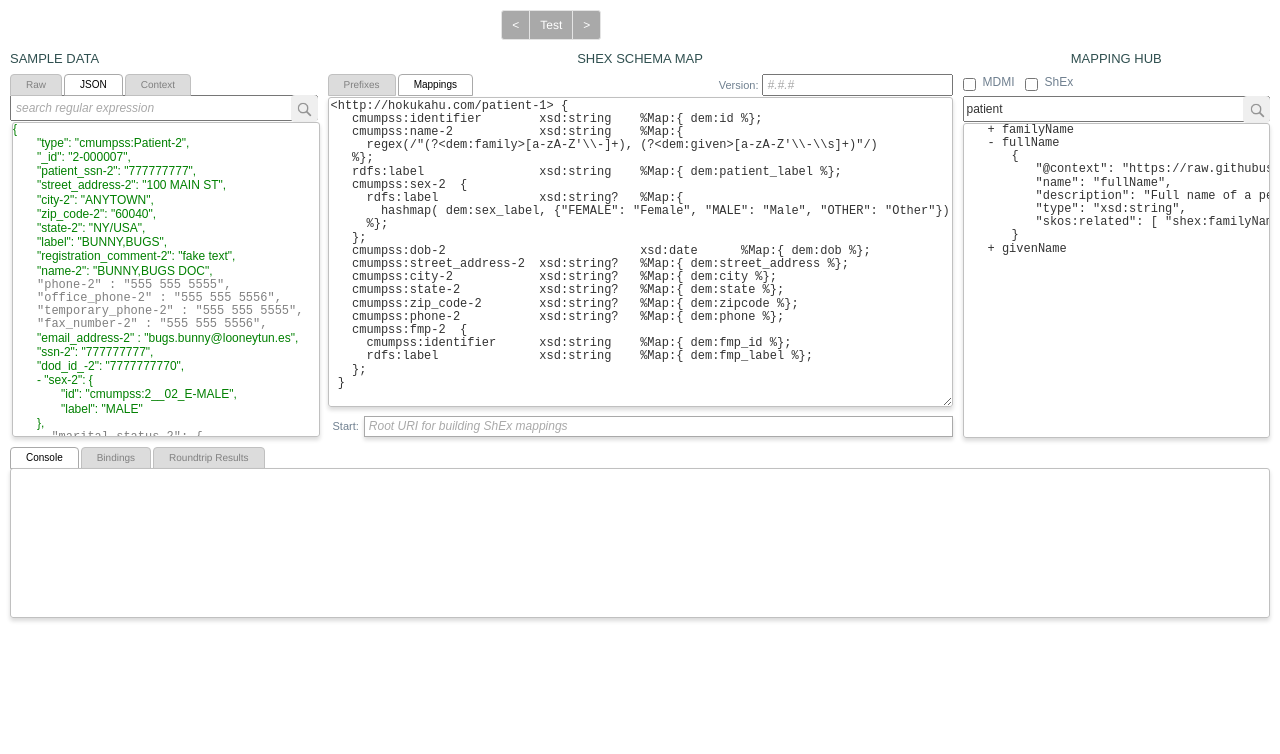
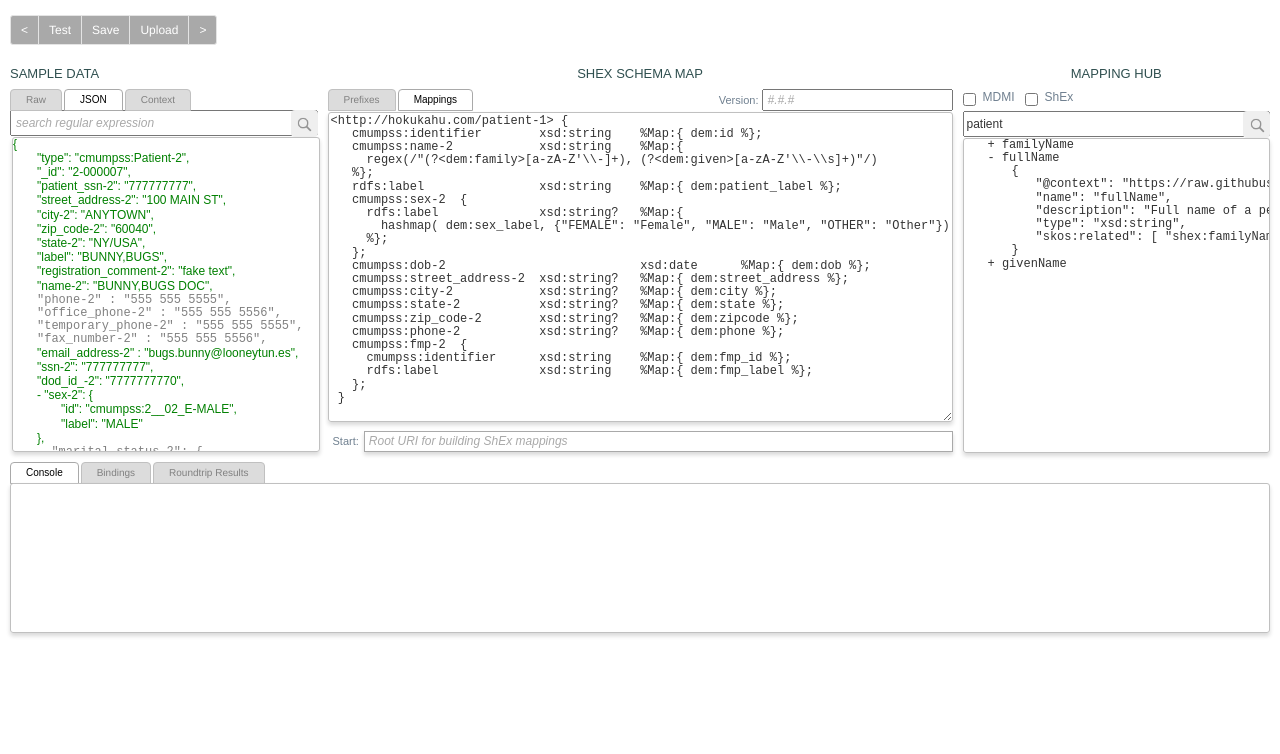
Before and after one commit to rdf-pipeline/shex-schema-ide, a plain HTML site: page glenna/shex-schema-ide.html in a window 1280 px wide. Drawn offline with nearby package versions, Linux system fonts and the light colour scheme.

Commit message:
Added more control buttons

```diff
--- a/glenna/css/shex-schema-ide.css
+++ b/glenna/css/shex-schema-ide.css
@@ -31,7 +31,9 @@ h1 {
 }
 
 .top-nav-form {
-   padding: 10px 0;
+   padding: 15px 0 0 !important;
+   margin-left: 0 !important;
+   width: 100%;
 }
 
 .workbench-label {
@@ -48,7 +50,7 @@ h1 {
 #main-ide-form {
   border: none;
   background: transparent;
-  padding: 40px 20px 20px;
+  padding: 55px 20px 20px;
 }
 
 .vertical-btn-group button {
--- a/glenna/shex-schema-ide.html
+++ b/glenna/shex-schema-ide.html
@@ -15,11 +15,13 @@
   <div class="container">
      <form class="top-nav-form form-horizontal center" role="form">
         <div class="row">
-           <div class="col-sm-3 col-centered">
+           <div class="col-sm-12">
               <div class="navigation-buttons btn-group btn-group-sm">
                  <button id="navBack" class="navigation-button btn btn-primary" type="submit" formaction="./splash.html"> &lt; </button>
-                 <button id="open" "type="button" class="ide-action-button btn btn-primary"> Test </button>
-                 <button id="navForward" "type="button" class="navigation-button btn btn-primary"> &gt; </button>
+                 <button id="test" "type="button" class="ide-action-button btn btn-primary"> Test </button>
+                 <button id="save" "type="button" class="ide-action-button btn btn-primary"> Save </button>
+                 <button id="upload" "type="button" class="ide-action-button btn btn-primary"> Upload </button>
+                 <button id="navForward" "type="submit" class="navigation-button btn btn-primary" formaction="./shex-map-schema-ide.html"> &gt; </button>
               </div>
            </div> <!-- col -->
         </div> <!-- nav row -->
```
